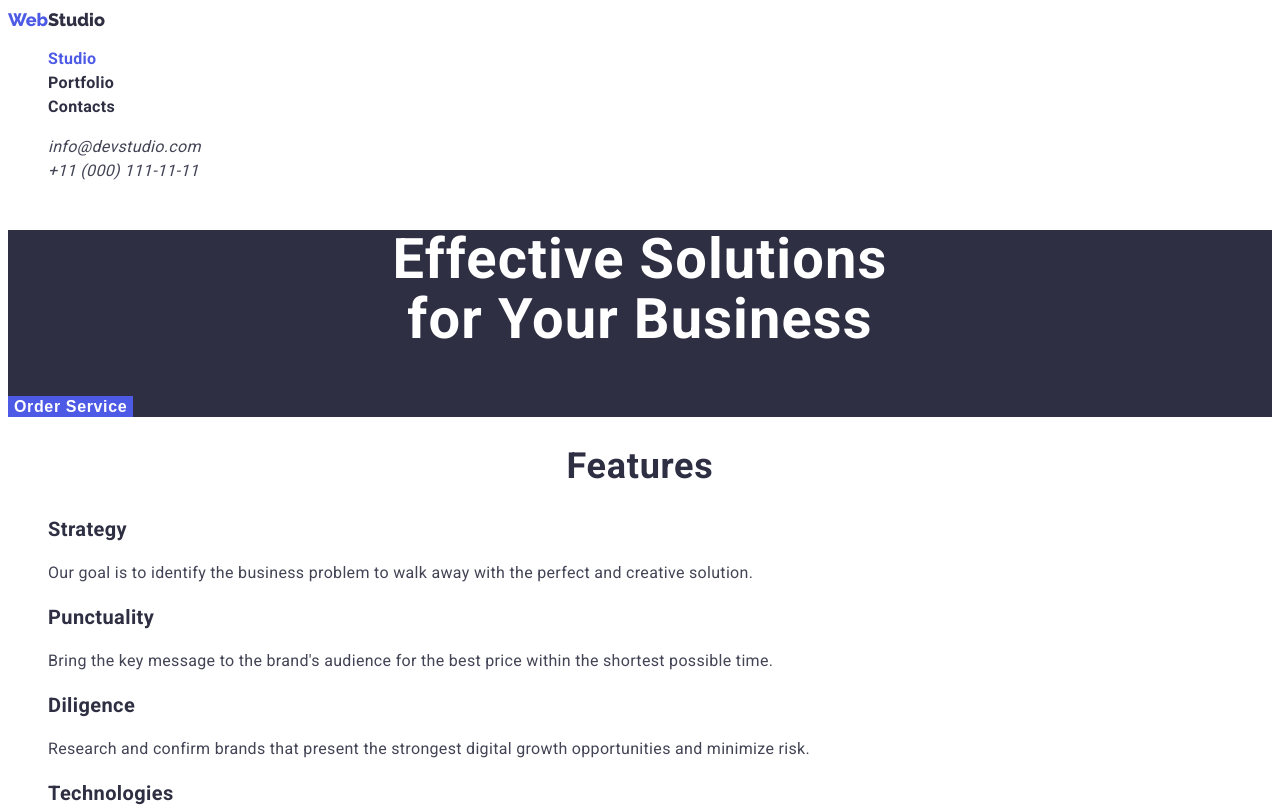
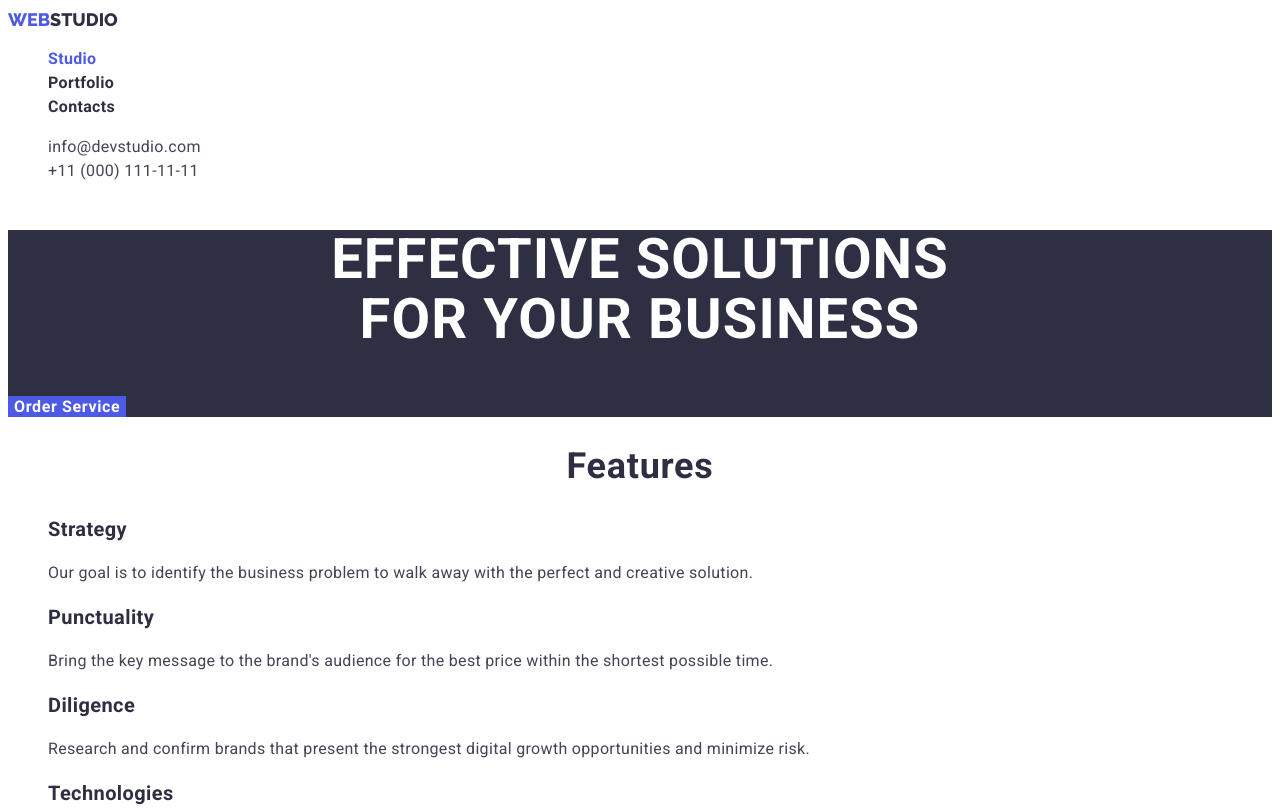
Before and after one commit to nastena1409/goit-markup-hw-02, a plain HTML site: page index.html in a window 1280 px wide. Shown: the top 808 px of the page. Drawn offline with Linux system fonts and the light colour scheme.

Commit message:
update css: lolo, adress, h1, btn

```diff
--- a/css/styles.css
+++ b/css/styles.css
@@ -32,6 +32,7 @@ body {
     line-height: 1.3;
 
     text-decoration: none;
+    text-transform: uppercase;
 }
 
 .footer-logo {
@@ -39,6 +40,9 @@ body {
     font-weight: 800;
     font-size: 18px;
     line-height: 1.16;
+
+    text-decoration: none;
+    text-transform: uppercase;
 }
 
 .web {
@@ -100,6 +104,12 @@ body {
     text-decoration: none;
 }
 
+/*Adress*/
+
+.adress {
+    font-style: normal;
+}
+
 /*Hero*/
 .hero {
     background-color: var(--dark);
@@ -113,6 +123,7 @@ body {
     letter-spacing: 0.02em;
 
     text-align: center;
+    text-transform: uppercase;
 
 }
 
@@ -122,13 +133,16 @@ body {
     color: var(--white);
     background-color: var(--primary-brand);
 
+    font-family: inherit;
     font-weight: 600;
     font-size: 16px;
     line-height: 1.19;
     letter-spacing: 0.04em;
 
     border: transparent;
+    font-family: inherit;
 }
+
 
 .features-title, .work-title, .team-title, .portfolio-title {
     color: var(--dark);
@@ -179,6 +193,7 @@ body {
     color: var(--primary-brand);
     background-color: var(--light);
 
+    font-family: inherit;
     font-weight: 600;
     font-size: 16px;
     line-height: 1.5;
```
